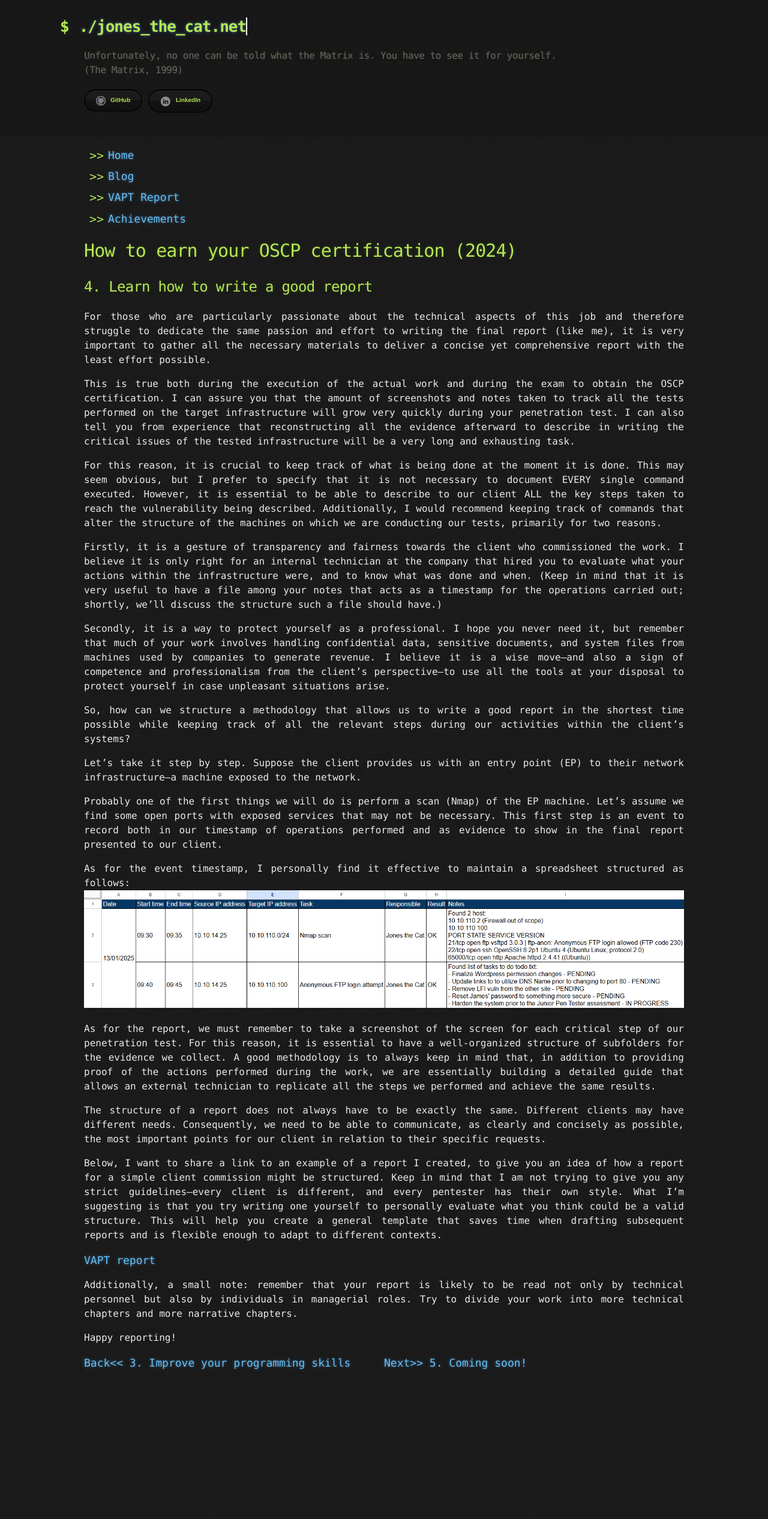
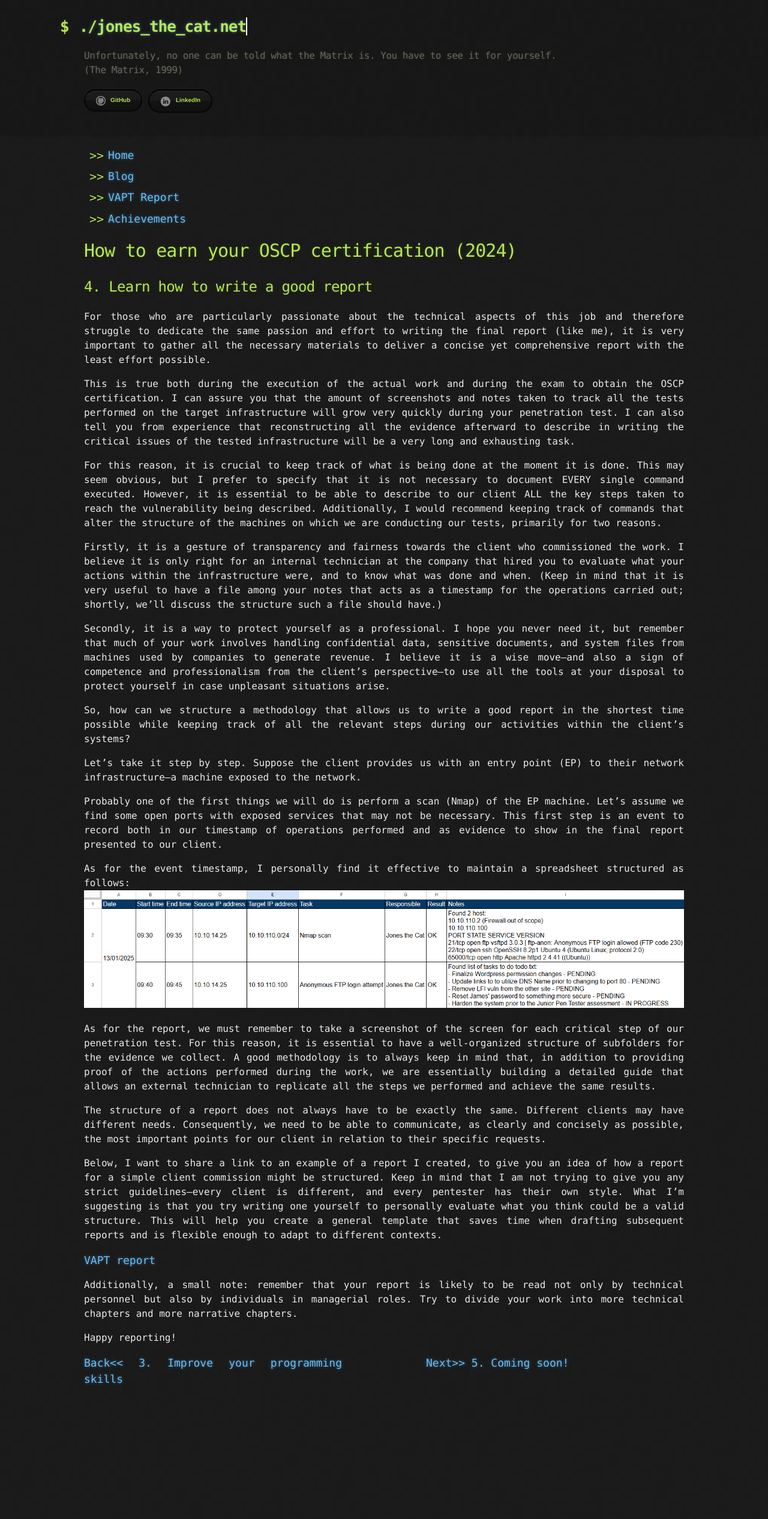
Before and after one commit to dennyverduchi/dennyverduchi.github.io, a Jekyll site: the page built from pages/blog/earn-oscp/4-report.md, in a window 1280 px wide. Shown: the whole page at 60% size. Built offline with Jekyll 4.4.1, drawn with Linux system fonts in a browser that asks for light colours; our own code applies the rules of GitHub Pages for plain Markdown files; before the commit the page ends 2505 px from its top, so only the background shows below that.

Commit message:
css graphic fix

```diff
--- a/assets/css/style.scss
+++ b/assets/css/style.scss
@@ -12,9 +12,14 @@
 //    font-family: 'Inconsolata', Monaco, "Bitstream Vera Sans Mono", "Lucida Console", Terminal, monospace !important;
 // }
 
-.column {
+.column1 {
     float: left;
-    width: 50%;
+    width: 14%;
+}
+
+.column3 {
+    float: left;
+    width: 43%;
 }
 
 .column4 {
--- a/pages/blog/earn-oscp/4-report.md
+++ b/pages/blog/earn-oscp/4-report.md
@@ -37,6 +37,7 @@ Additionally, a small note: remember that your report is likely to be read not o
 Happy reporting!
 
 <div class="row">
-  <div class="column"><a href="/pages/blog/earn-oscp/3-improve-programming-skills" style="font-size: 18px">Back<< 3. Improve your programming skills</a></div>
-  <div class="column"><a href="/pages/blog/earn-oscp/0-earn-oscp-home" style="font-size: 18px" >Next>> 5. Coming soon!</a><div>
+  <div class="column3"><a href="/pages/blog/earn-oscp/3-improve-programming-skills" style="font-size: 18px">Back<< 3. Improve your programming skills</a></div>
+  <div class="column1"></div>
+  <div class="column3"><a href="/pages/blog/earn-oscp/0-earn-oscp-home" style="font-size: 18px" >Next>> 5. Coming soon!</a><div>
 </div>
```
Also changed, not shown: pages/blog/earn-oscp/1-first-considerations.md (+3 -2 lines), pages/blog/earn-oscp/2-note-taking-method.md (+3 -2 lines), pages/blog/earn-oscp/3-improve-programming-skills.md (+3 -2 lines), pages/pentest-report.md (+0 -1 lines), 1 other file.
